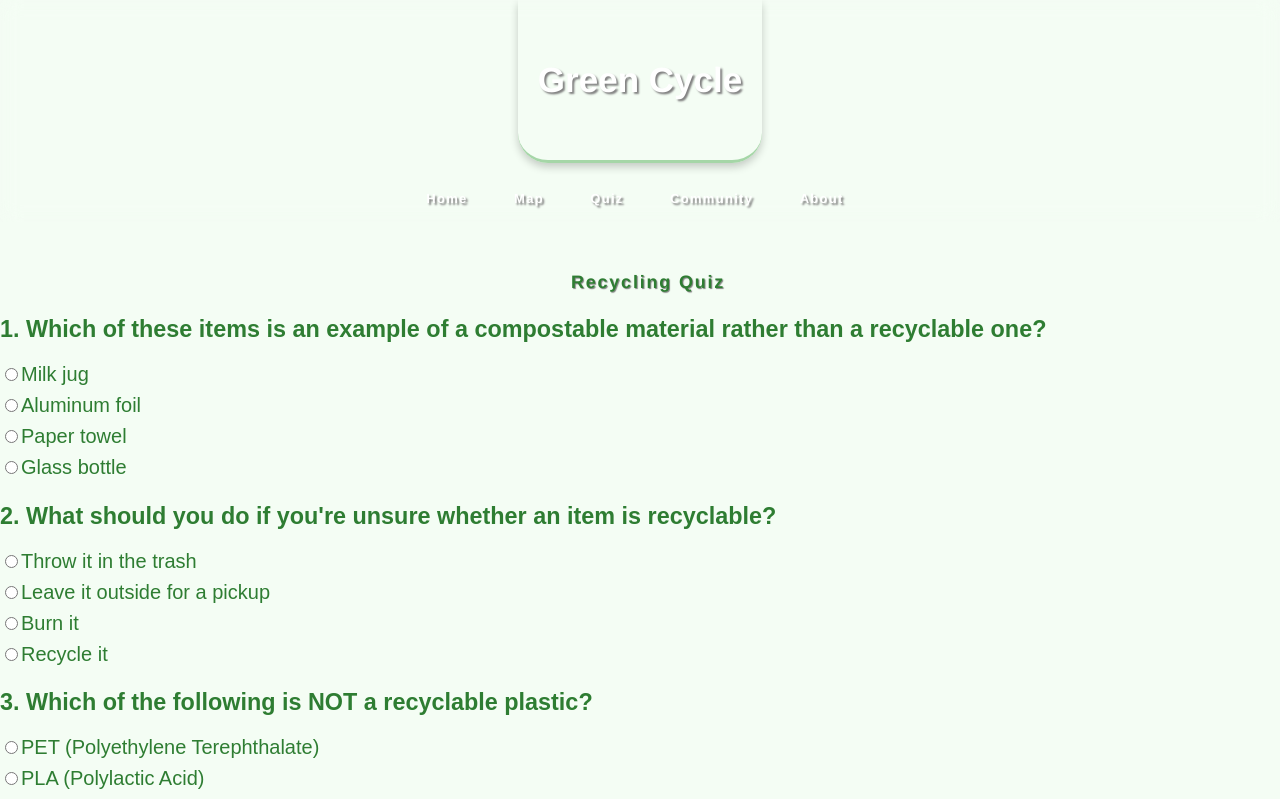
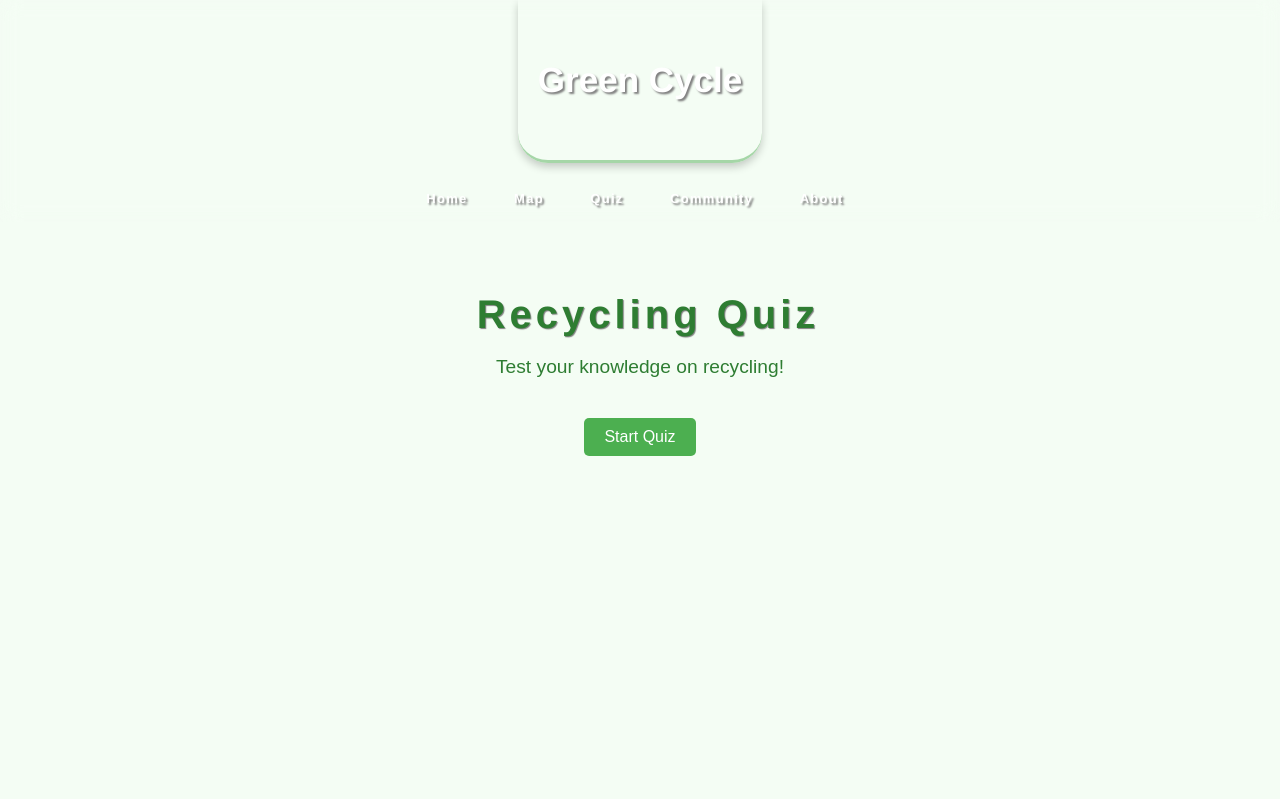
Before and after one commit to UW-INFO442-AU24/GreenCycle5, a React (Create React App) app in the folder greencycle/: page /quiz in a window 1280 px wide. Shown: the top 799 px of the page. Built offline with nearby package versions, Linux system fonts and the light colour scheme.

Commit message:
Quiz Revamp

```diff
--- a/greencycle/src/components/Quiz/quiz.js
+++ b/greencycle/src/components/Quiz/quiz.js
@@ -1,7 +1,7 @@
 import React, { useState, useEffect } from 'react';
 
 function Quiz() {
-    // Correct Answers
+    // Correct Answers (for reference)
     const correctAnswers = {
         q1: "B",
         q2: "C",
@@ -174,10 +174,12 @@ function Quiz() {
         },
     ];
 
-    // State to track the user's answers
+    // State to track the user's answers, the current question index, and the screen state
     const [answers, setAnswers] = useState({});
     const [showResult, setShowResult] = useState(false);
-    const [questions, setQuestions] = useState([]);
+    const [currentQuestionIndex, setCurrentQuestionIndex] = useState(0);
+    const [isQuizStarted, setIsQuizStarted] = useState(false);
+    const [questions, setQuestions] = useState([]); // Store shuffled questions
 
     const shuffleArray = (array) => {
         return array.map(value => ({ value, sort: Math.random() }))
@@ -186,19 +188,30 @@ function Quiz() {
     };
 
     useEffect(() => {
+        if (isQuizStarted) {
+            // Shuffle and set the questions once the quiz starts
             const shuffledQuestions = shuffleArray(questionsData);
             const shuffledQuestionsWithAnswers = shuffledQuestions.map(question => ({
                 ...question,
                 answers: shuffleArray(question.answers)
             }));
             setQuestions(shuffledQuestionsWithAnswers);
-    }, []);
+        }
+    }, [isQuizStarted]);
 
     const handleAnswerChange = (questionIndex, selectedValue) => {
         setAnswers(prevAnswers => ({
             ...prevAnswers,
             [`q${questionIndex}`]: selectedValue
         }));
+    };
+
+    const handleNextQuestion = () => {
+        setCurrentQuestionIndex(prevIndex => Math.min(prevIndex + 1, questions.length - 1));
+    };
+
+    const handlePreviousQuestion = () => {
+        setCurrentQuestionIndex(prevIndex => Math.max(prevIndex - 1, 0));
     };
 
     const calculateScore = () => {
@@ -208,18 +221,22 @@ function Quiz() {
         questions.forEach((question, index) => {
             const selectedAnswer = answers[`q${index + 1}`];
 
+            const selectedAnswerText = question.answers.find(ans => ans.value === selectedAnswer)?.text;
+
             if (selectedAnswer === question.correct) {
                 score++;
                 results.push({
                     question: question.question,
-                    selected: selectedAnswer,
-                    correct: true
+                    selected: selectedAnswerText,
+                    correct: true,
+                    correctAnswerText: question.answers.find(ans => ans.value === question.correct).text
                 });
             } else {
                 results.push({
                     question: question.question,
-                    selected: selectedAnswer,
-                    correct: false
+                    selected: selectedAnswerText,
+                    correct: false,
+                    correctAnswerText: question.answers.find(ans => ans.value === question.correct).text
                 });
             }
         });
@@ -231,20 +248,38 @@ function Quiz() {
         });
     };
 
+    const renderWelcomeScreen = () => {
+        return (
+            <div id="welcome-screen">
+                <h1>Recycling Quiz</h1>
+                <p>Test your knowledge on recycling!</p>
+                <button onClick={() => setIsQuizStarted(true)}>Start Quiz</button>
+            </div>
+        );
+    };
+
     const renderQuiz = () => {
-        return questions.map((question, index) => (
-            <div key={index} className="question">
-                <h3>{`${index + 1}. ${question.question}`}</h3>
+        if (!questions || questions.length === 0) {
+            return <div>Loading quiz...</div>;
+        }
+
+        const question = questions[currentQuestionIndex];
+
+        return (
+            <div id="quiz-section">
+                <h1>Recycling Quiz</h1>
+                <div className="question">
+                    <h3>{`${currentQuestionIndex + 1}. ${question.question}`}</h3>
                     <ul className="answers">
                         {question.answers.map(answer => (
                             <li key={answer.value}>
                                 <label>
                                     <input
                                         type="radio"
-                                    name={`q${index + 1}`}
+                                        name={`q${currentQuestionIndex + 1}`}
                                         value={answer.value}
-                                    onChange={() => handleAnswerChange(index + 1, answer.value)}
-                                    checked={answers[`q${index + 1}`] === answer.value}
+                                        onChange={() => handleAnswerChange(currentQuestionIndex + 1, answer.value)}
+                                        checked={answers[`q${currentQuestionIndex + 1}`] === answer.value}
                                     />
                                     {answer.text}
                                 </label>
@@ -252,7 +287,20 @@ function Quiz() {
                         ))}
                     </ul>
                 </div>
-        ));
+
+                <div className="navigation">
+                    {currentQuestionIndex > 0 && (
+                        <button onClick={handlePreviousQuestion}>Previous</button>
+                    )}
+                    {currentQuestionIndex < questions.length - 1 && (
+                        <button onClick={handleNextQuestion}>Next</button>
+                    )}
+                    {currentQuestionIndex === questions.length - 1 && (
+                        <button onClick={calculateScore}>Submit</button>
+                    )}
+                </div>
+            </div>
+        );
     };
 
     const renderResult = () => {
@@ -266,28 +314,41 @@ function Quiz() {
                             <strong>{result.correct ? 'Correct' : 'Incorrect'}:</strong> {result.question}
                             <br />
                             Your answer: {result.selected}
+                            {result.correct ? null : (
+                                <>
+                                    <br />
+                                    <strong>Correct answer:</strong> {result.correctAnswerText}
+                                </>
+                            )}
                         </li>
                     ))}
                 </ul>
-                <button onClick={() => setShowResult(false)}>Close</button>
+                <button onClick={resetQuiz}>Close</button>
             </div>
         );
     };
 
+    const resetQuiz = () => {
+        setIsQuizStarted(false); // Return to welcome screen
+        setAnswers({}); // Clear answers
+        setShowResult(false); // Hide result popup
+        setCurrentQuestionIndex(0); // Reset to first question
+        setQuestions([]); // Clear questions
+    };
+
     return (
-        <div id="quiz-section">
-            <h1>Recycling Quiz</h1>
-
-            <form id="quizForm">{renderQuiz()}</form>
-
-            <button type="button" className="submit-btn" onClick={calculateScore}>
-                Submit
-            </button>
-
+        <div id="quiz-container">
+            {isQuizStarted ? (
+                <>
+                    {renderQuiz()}
                     {showResult && (
                         <div className="overlay">
                             {renderResult()}
                         </div>
+                    )}
+                </>
+            ) : (
+                renderWelcomeScreen()
             )}
         </div>
     );
--- a/greencycle/src/components/app.css
+++ b/greencycle/src/components/app.css
@@ -255,7 +255,109 @@ a {
     color: blue;
 }
 
+/* Quiz Page */
+#welcome-screen {
+    text-align: center;
+    max-width: 600px;
+    margin: 0 auto;
+    padding: 20px;
+}
 
+#welcome-screen h1 {
+    font-size: 2.5rem;
+    margin-bottom: 10px;
+}
+
+#welcome-screen p {
+    font-size: 1.2rem;
+    margin-bottom: 20px;
+}
+
+#welcome-screen button {
+    padding: 10px 20px;
+    font-size: 16px;
+    cursor: pointer;
+    background-color: #4CAF50;
+    color: white;
+    border: none;
+    border-radius: 5px;
+    margin-top: 20px;
+}
+
+#quiz-section {
+    text-align: center;
+    max-width: 600px;
+    margin: 0 auto;
+    padding: 20px;
+}
+
+#quiz-section h1 {
+    margin-bottom: 20px;
+}
+
+.question {
+    margin-bottom: 20px;
+}
+
+ul.answers {
+    list-style: none;
+    padding: 0;
+}
+
+ul.answers li {
+    margin: 10px 0;
+}
+
+.navigation, .submit-btn {
+    margin-top: 20px;
+}
+
+button {
+    padding: 10px 20px;
+    font-size: 16px;
+    cursor: pointer;
+    margin: 10px;
+    background-color: #4CAF50;
+    color: white;
+    border: none;
+    border-radius: 5px;
+}
+
+.result-popup {
+    text-align: center;
+    padding: 20px;
+    background-color: rgba(0, 0, 0, 0.8);
+    color: white;
+    border-radius: 10px;
+    position: relative;
+    margin: 20px auto;
+    max-width: 600px;
+    width: 80%;
+    max-height: 80vh;
+    overflow-y: auto;
+}
+
+.overlay {
+    position: fixed;
+    top: 0;
+    left: 0;
+    right: 0;
+    bottom: 0;
+    display: flex;
+    justify-content: center;
+    align-items: center;
+    background-color: rgba(0, 0, 0, 0.5);
+}
+
+.result-popup ul {
+    padding: 0;
+    margin: 0;
+    list-style: none;
+}
+
+.result-popup li {
+    margin: 10px 0;
+}
 
 
 
```
Lines whose indentation alone changed are shown as unchanged.
